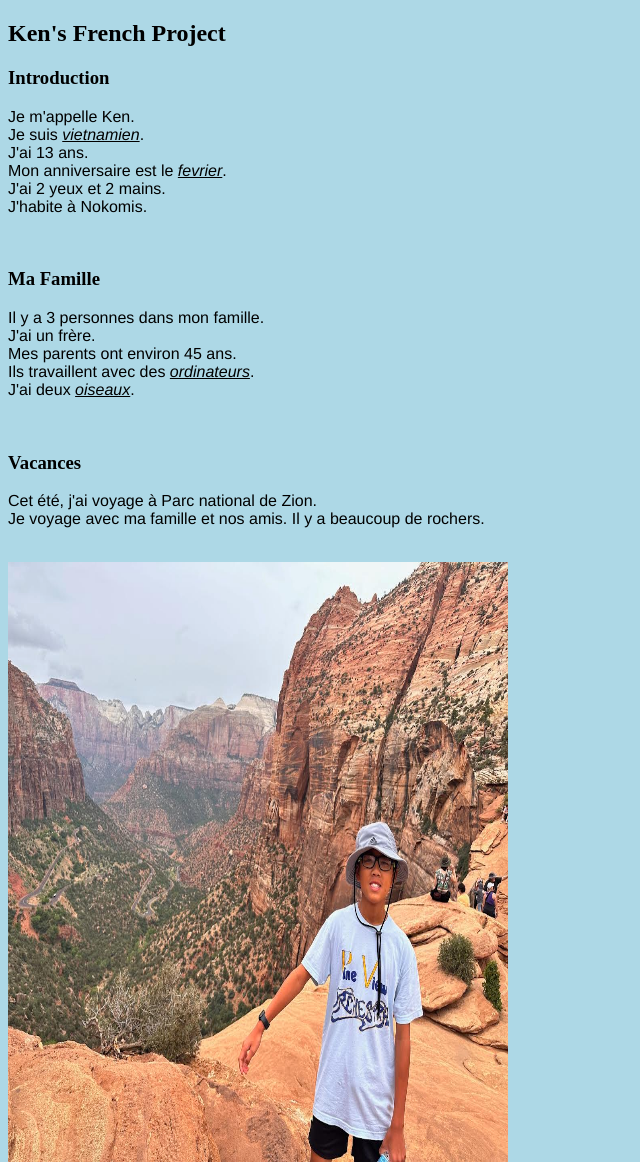
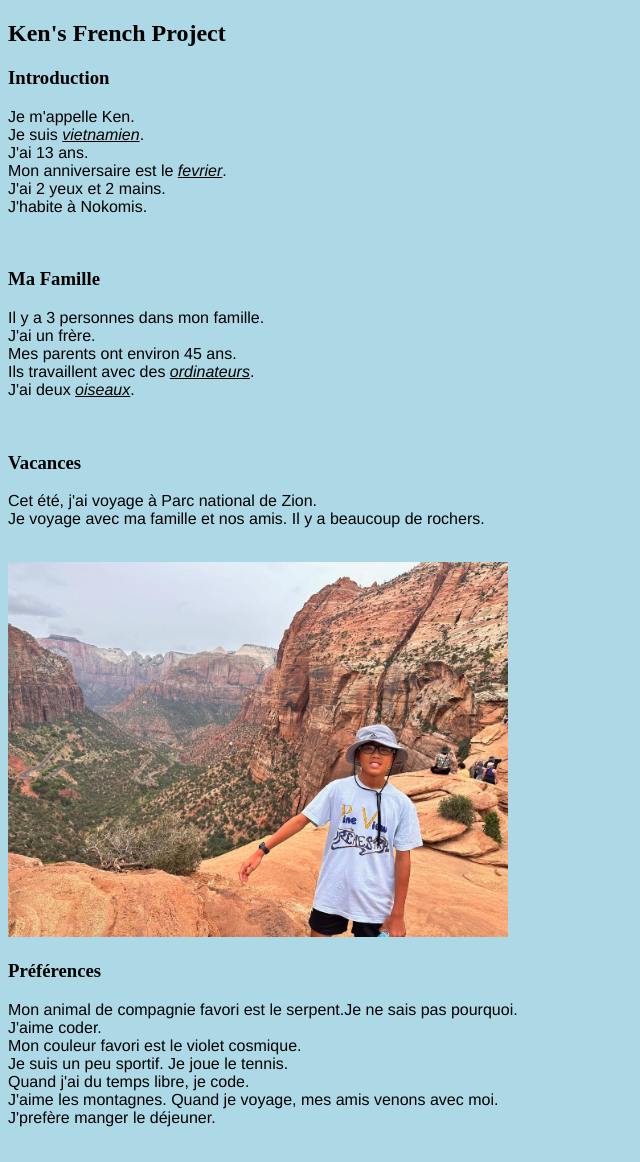
Before and after one commit to kenhufflepuff/frenchblog, a plain HTML site: page index.html in a window 1280 px wide. Shown: the top 1162 px of the page, without its empty margins (0-640 px from the left). Drawn offline with Linux system fonts and the light colour scheme.

Commit message:
Update index.html

```diff
--- a/index.html
+++ b/index.html
@@ -36,7 +36,7 @@
         <h3>Vacances</h3>
         <p>Cet été, j'ai voyage à Parc national de Zion.<br>Je voyage avec ma famille et nos amis. Il y a beaucoup de rochers.</p>
         <br>
-        <img src="zion.jpg" alt="Zion!!!" width="500" height="600">
+        <img src="zion.jpg" alt="Zion!!!" width="500" height=auto>
 
         <h3>Préférences</h3>
         <p>Mon animal de compagnie favori est le serpent.Je ne sais pas pourquoi.<br> J'aime coder.<br>Mon couleur favori est le violet cosmique.<br> Je suis un peu sportif. Je joue le tennis.<br> Quand j'ai du temps libre, je code.<br> J'aime les montagnes. Quand je voyage, mes amis venons avec moi.<br> J'prefère manger le déjeuner.</p>
```
